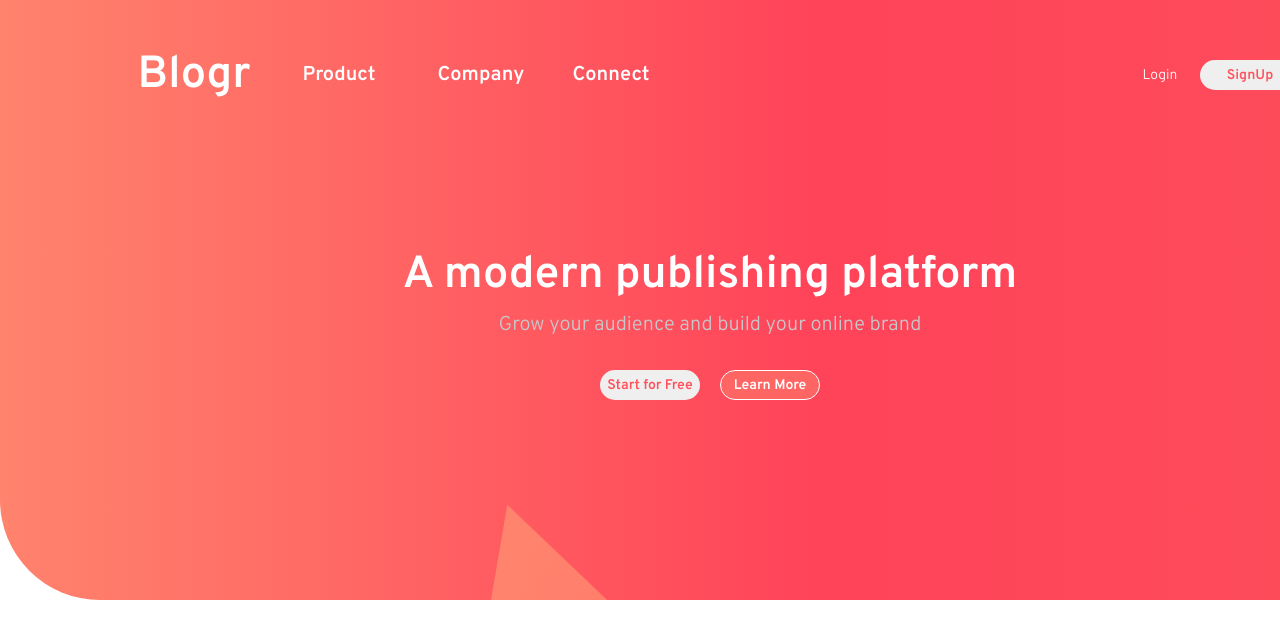
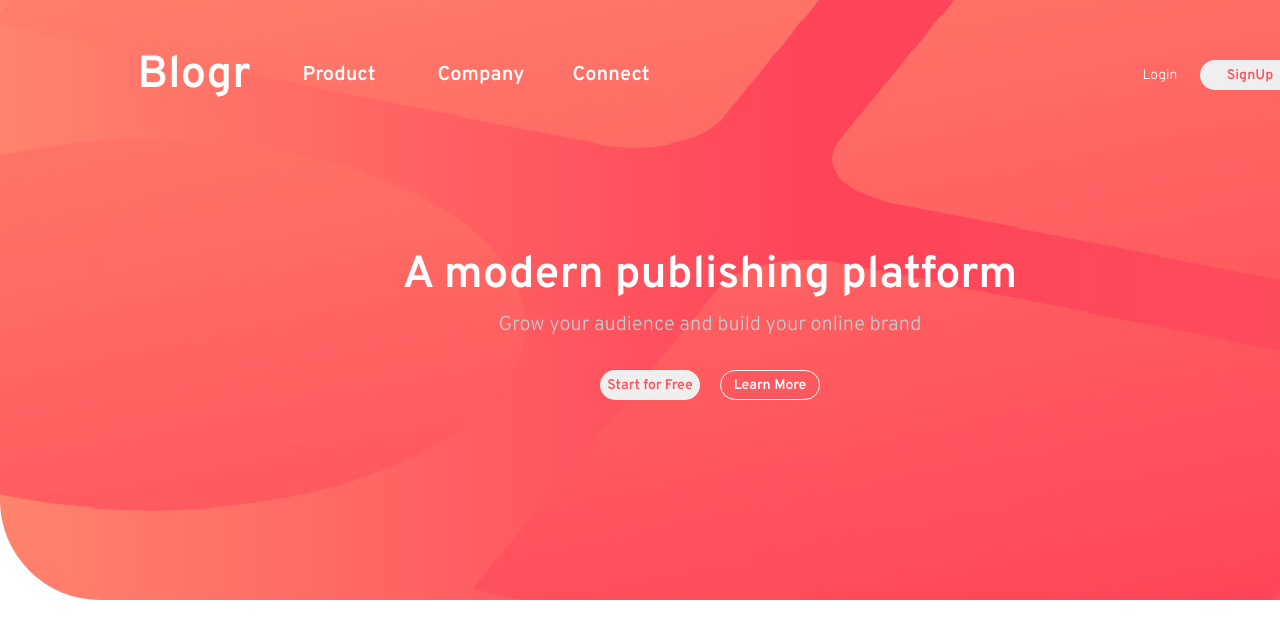
Before and after one commit to monsor3s/react-blogr-landing-page, a React (Create React App) app: page / in a window 1280 px wide. Shown: the top 638 px of the page. Built offline with nearby package versions, Linux system fonts and the light colour scheme.

Commit message:
updt bgrszImg cmmt

```diff
--- a/src/Header/HeaderElements.js
+++ b/src/Header/HeaderElements.js
@@ -1,4 +1,6 @@
 import styled from 'styled-components'
+import bgDesk from '../images/bg-pattern-intro-desktop.svg'
+
 
 export const Head = styled.div`
 `;
@@ -13,15 +15,17 @@ export const HeaderContainer = styled.div`
     overflow: hidden;
 `;
 
-export const ImageBackgroundDesk = styled.img`
+export const ImageBackgroundDesk = styled.div`
     z-index: 0;
-    background-size: 100% 100%;
+    background-image: url(${bgDesk});
+    background-size: cover;
+    background-size: 210% 44%;
+    background-position: center;
     position: absolute;
-    opacity: 0.8;
-
 `;
 
 export const HeaderMenu = styled.ul`
+    z-index: 99;
     width: 700px;
     height: 100px;
     padding: 50px 0 0 80px;
@@ -32,6 +36,7 @@ export const HeaderMenu = styled.ul`
 `;
 
 export const HeaderTitle = styled.h1`
+    z-index: 99;
     width: 200px;
     height: 100px;
     font-size: 45px;
@@ -42,6 +47,7 @@ export const HeaderTitle = styled.h1`
 `;
 
 export const HeaderItem = styled.li`
+    z-index: 99;
     width: 120px;
     height: 100px;
     font-size: 20px;
@@ -52,6 +58,7 @@ export const HeaderItem = styled.li`
 `;
 
 export const HeaderLogin = styled.div`
+    z-index: 99;
     width: 600px;
     height: 100px;
     padding: 50px 0 0 0;
@@ -61,6 +68,7 @@ export const HeaderLogin = styled.div`
 `;
 
 export const ButtonLogin = styled.a`
+    z-index: 99;
     font-size: 14px;
     color: var(--white);
     width: 80px;
@@ -71,6 +79,7 @@ export const ButtonLogin = styled.a`
 `;
 
 export const ButtonSignUp = styled.button`
+    z-index: 99;
     font-size: 14px;
     width: 100px;
     height: 30px;
@@ -83,6 +92,7 @@ export const ButtonSignUp = styled.button`
 `;
 
 export const HeaderBody = styled.div`
+    z-index: 99;
     width: 620px;
     height: 200px;
     margin: 200px 0 0 400px;
@@ -95,6 +105,7 @@ export const HeaderBody = styled.div`
 `;
 
 export const HeaderBodyTitle = styled.h1`
+    z-index: 99;
     width: 700px;
     height: 50px;
     font-size: 45px;
@@ -106,6 +117,7 @@ export const HeaderBodyTitle = styled.h1`
 `;
 
 export const HeaderBodySpan = styled.span`
+    z-index: 99;
     width: 700px;
     height: 50px;
     font-size: 20px;
@@ -127,6 +139,6 @@ export const ButtonLearn = styled(ButtonSignUp)`
     right: 200px;
     bottom: 0;
     border: 1px solid var(--white);
-    background-color: #ff6563;
+    background-color: #ff585e;
     color: var(--white);
 `;
--- a/src/Header/index.js
+++ b/src/Header/index.js
@@ -18,14 +18,12 @@ import {
     ButtonLearn,
     } from './HeaderElements'
 
-import bgDesk from '../images/bg-pattern-intro-desktop.svg'
-
 export const Header = () => {
   return (
     <>
       <Head>
         <HeaderContainer>
-          <ImageBackgroundDesk  src={ bgDesk }alt="Fundo Desk" />
+          <ImageBackgroundDesk alt="Fundo Desk" />
             <HeaderMenu>
               <HeaderTitle>Blogr</HeaderTitle>
                 <HeaderItem>Product</HeaderItem>
```
